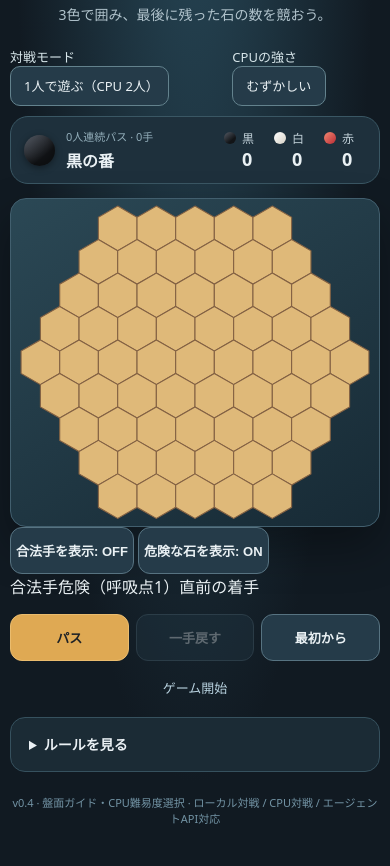
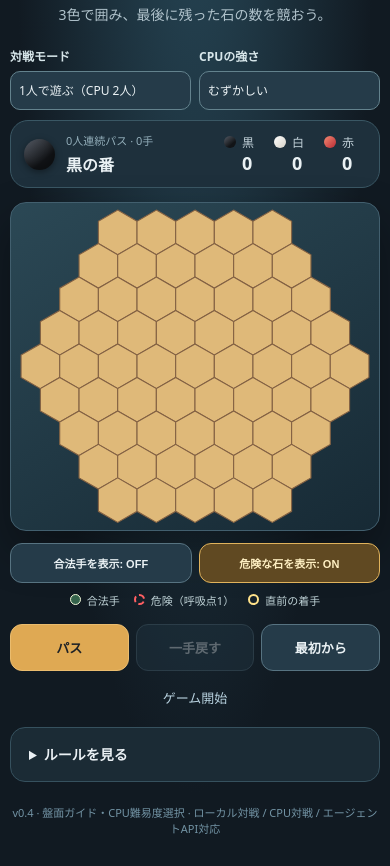
Before and after one commit to nao70161994/three-color-go, a website with bundled scripts: page index.html in a window 390 px wide. Shown: the part 91-957 px from the top of the page. Built offline with nearby package versions, Linux system fonts and the light colour scheme.

Commit message:
style(v0.4): legible high-contrast move hints and compact mobile controls

```diff
--- a/src/style.css
+++ b/src/style.css
@@ -36,3 +36,30 @@
 .settings select{appearance:none;color:#eaf1f4;background:#253b49;border:1px solid #63828d;border-radius:10px;padding:10px 13px;font:inherit;max-width:100%;cursor:pointer}
 .settings select:focus-visible{outline:2px solid #eabc6e;outline-offset:2px}
 @media(max-width:500px){.settings{justify-content:space-between}.settings select{font-size:13px;max-width:75%}}
+
+/* v0.4 board overlays are non-interactive so tap targets remain unchanged. */
+.hintLegal{fill:#35634b;stroke:#f2f8da;stroke-width:1;opacity:.86;pointer-events:none}
+.hintDanger{fill:none;stroke:#ff5f62;stroke-width:3;stroke-dasharray:5 3;pointer-events:none;filter:drop-shadow(0 1px 1px #321)}
+.hintLast{fill:none;stroke:#ffe28a;stroke-width:3;pointer-events:none;filter:drop-shadow(0 1px 1px #0009)}
+.boardTools{display:flex;gap:9px;margin-top:12px}
+.boardTools button{flex:1;padding:11px 8px;font-size:12px;font-weight:700}
+.boardTools button[aria-pressed="true"]{border-color:#e1b35c;background:#604922;color:#fff0c3}
+.boardTools button:focus-visible{outline:3px solid #f0d080;outline-offset:2px}
+.boardLegend{display:flex;gap:14px;justify-content:center;flex-wrap:wrap;color:#bed1d5;font-size:11px;padding:9px 0 0}
+.boardLegend span{display:inline-flex;align-items:center;gap:6px}
+.boardLegend i{display:inline-block;width:11px;height:11px;border-radius:50%}
+.legendDot{background:#35634b;border:1px solid #f2f8da}
+.legendDanger{border:2px dashed #ff5f62}
+.legendLast{border:2px solid #ffe28a}
+.settings{justify-content:space-between;align-items:stretch;gap:12px;flex-wrap:wrap}
+.setting{display:flex;flex:1;min-width:180px;flex-direction:column;align-items:stretch;gap:6px}
+.setting label{font-size:12px;font-weight:700}
+.setting select{width:100%;max-width:none}
+.setting[hidden]{display:none}
+@media(max-width:500px){
+  .settings{gap:8px}
+  .setting{min-width:125px}
+  .setting select{font-size:12px;max-width:none;padding:10px 8px}
+  .boardTools{gap:7px}
+  .boardTools button{font-size:11px;padding:11px 5px}
+}
```
